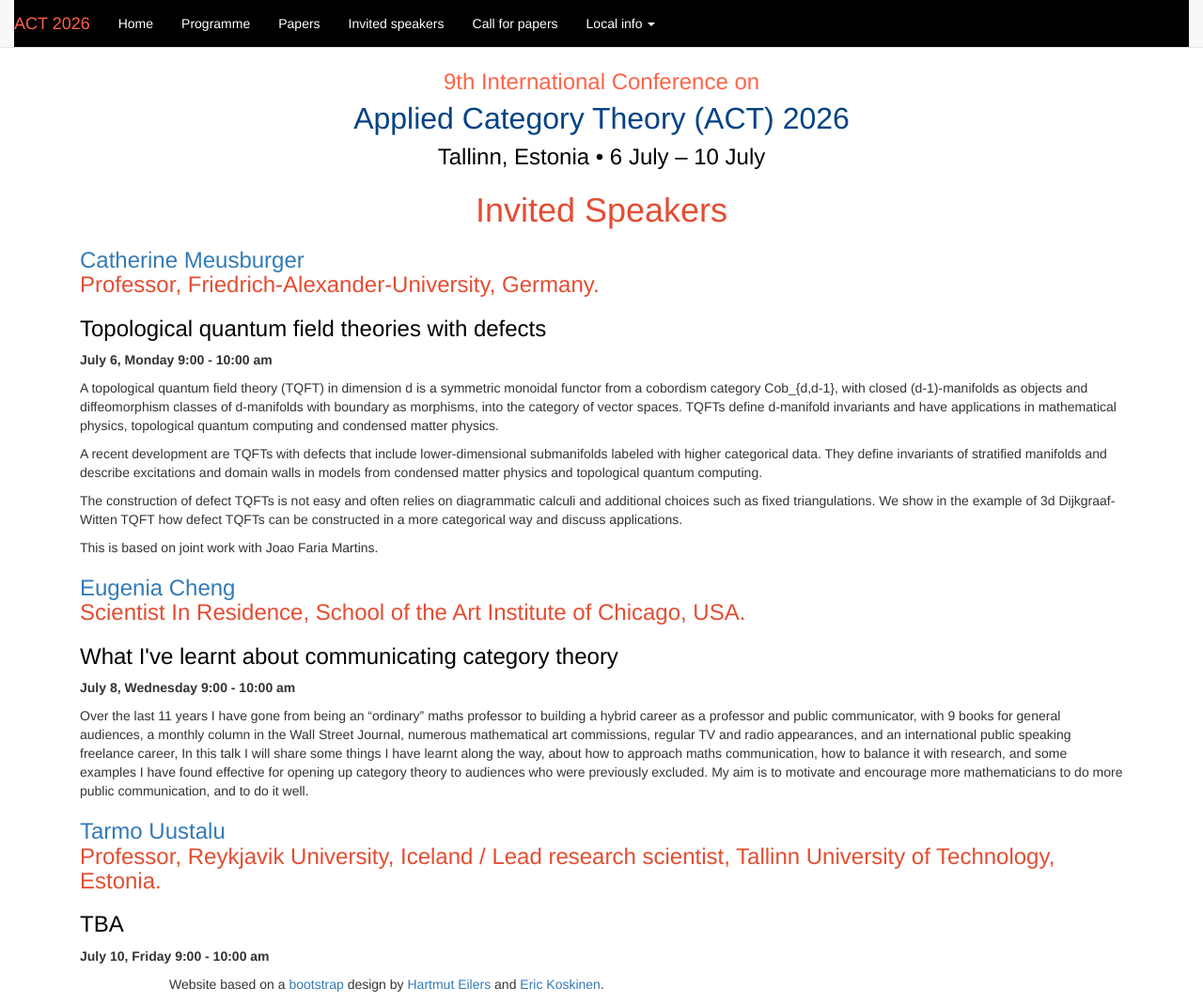
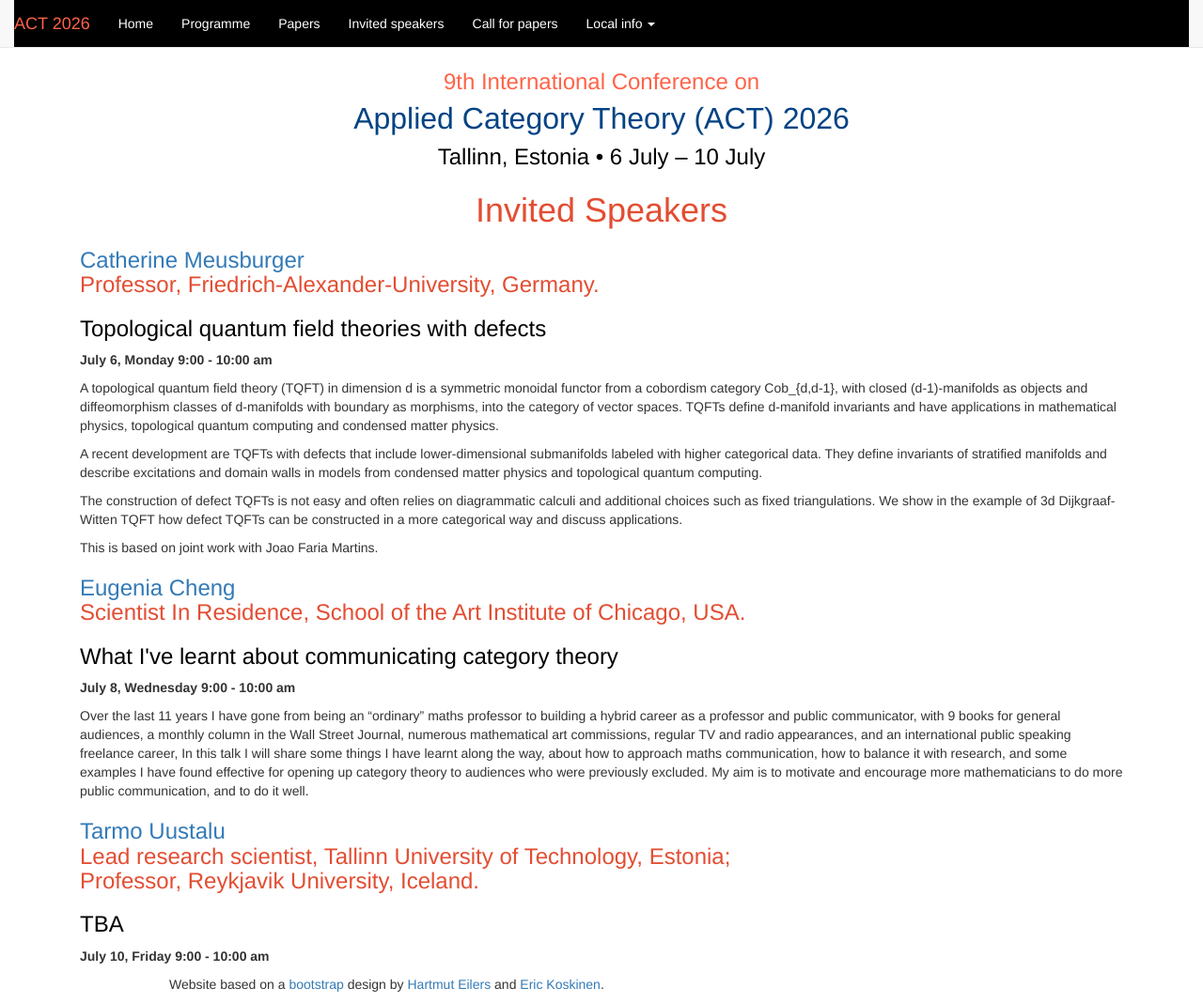
Before and after one commit to actconf2026/actconf2026.github.io, a Jekyll site: the page built from invited.html, in a window 1280 px wide and 1068 px high. Shown: the whole window at 94% size. Built offline with Jekyll 4.4.1, drawn with Linux system fonts in a browser that asks for light colours.

Commit message:
Minor formatting

```diff
--- a/invited.html
+++ b/invited.html
@@ -47,7 +47,7 @@ applications.</p>
       previously excluded. My aim is to motivate and encourage more mathematicians to do more
       public communication, and to do it well. </p>
 
-<h3 style="color:e34d32;"> <a href="https://cs.ioc.ee/~tarmo/"> Tarmo Uustalu </a> <br> Professor, Reykjavik University, Iceland / Lead research scientist, Tallinn University of Technology, Estonia. </h3>
+<h3 style="color:e34d32;"> <a href="https://cs.ioc.ee/~tarmo/"> Tarmo Uustalu </a>  <br> Lead research scientist, Tallinn University of Technology, Estonia; <br> Professor, Reykjavik University, Iceland.</h3>
 <h3 style="color:black;">TBA</h3>
 <p><font size=="+1"> <b> July 10, Friday 9:00 - 10:00 am </b> </font> </p>
 
```
